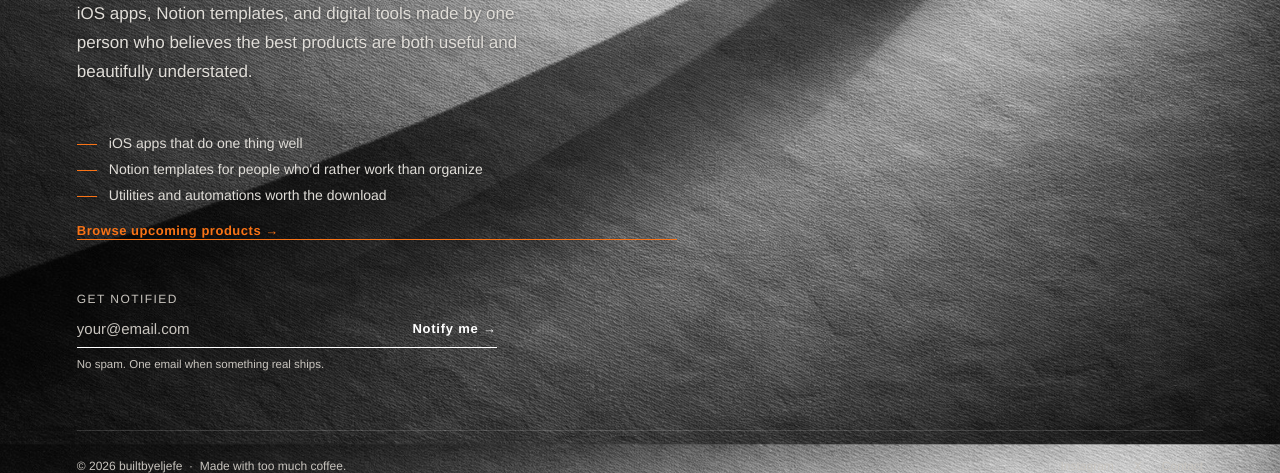
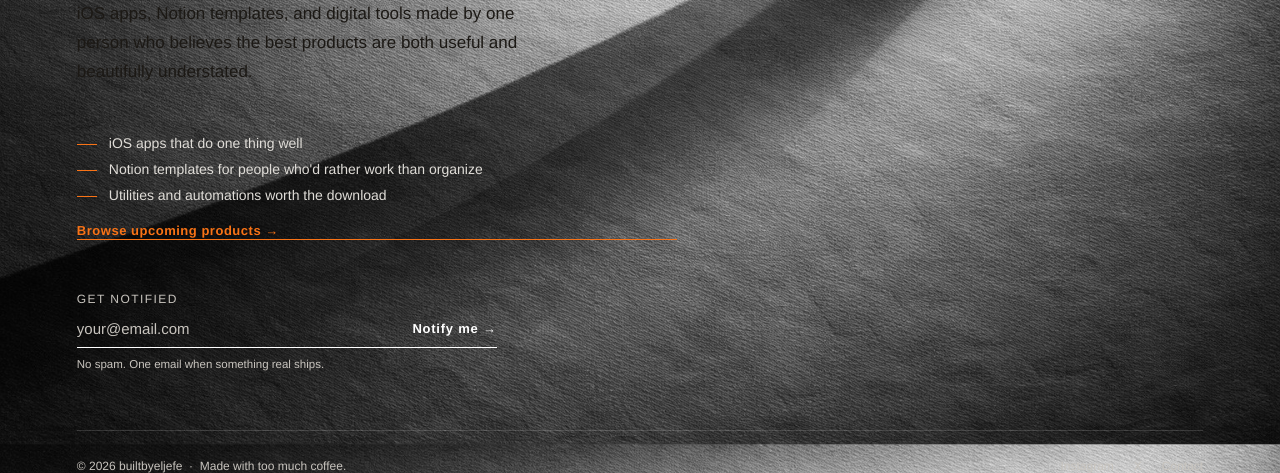
Before and after one commit to mynameisjef1328/builtbyeljefe, a plain HTML site: page index.html in a window 1280 px wide. Shown: the part 409-882 px from the top of the page. Drawn offline with Linux system fonts and the light colour scheme.

Commit message:
Update index.html

```diff
--- a/index.html
+++ b/index.html
@@ -70,10 +70,9 @@
     }
 
     .sub {
-      text-shadow: 0 1px 3px rgba(0,0,0,0.4);
       font-size: clamp(15px, 1.8vw, 17px);
       line-height: 1.7;
-      color: var(--ink-mid);
+      color: #1C1915;
       max-width: 48ch;
       margin-bottom: 48px;
     }
```
